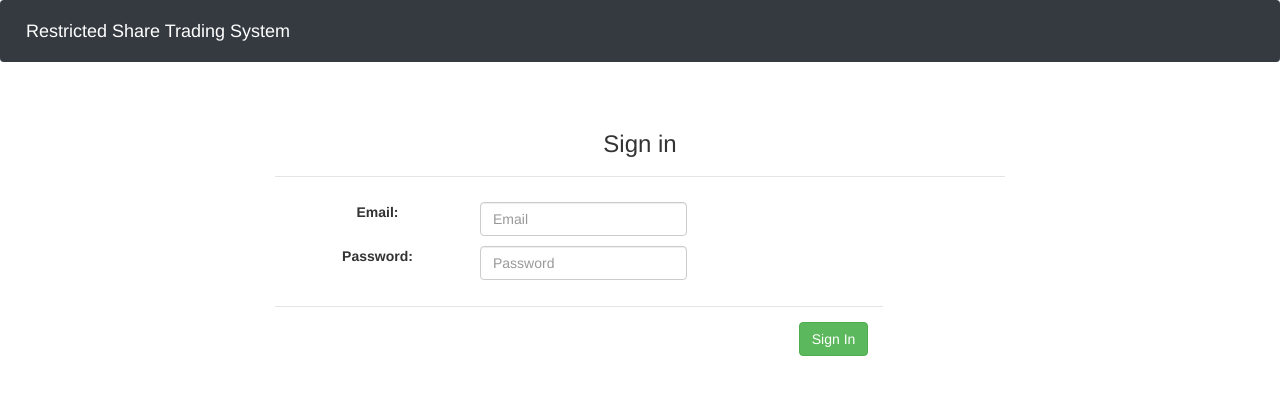
After one commit to yonadav-labs/stock, a Django app: template templates/login.html in a window 1280 px wide. The commit adds this page. Shown: the top 395 px of the page. Run offline with Django 3.2, Linux system fonts and the light colour scheme; the template is opened without the code that fills it, so the values that code supplies are empty; parts of the project's set-up code (start-up, migrations or seed data) failed here and were passed over; some libraries are stand-ins or nearby versions.

Commit message:
add pseudo login

```diff
--- a/general/views.py
+++ b/general/views.py
@@ -13,6 +13,9 @@ from django.forms.models import model_to_dict
 
 from general.models import *
 from general.forms import *
+
+def login(request):
+    return render(request, 'login.html')
 
 def home(request):
     template = '_stock_list.html' if request.is_ajax() else 'stock_list.html'
--- a/stock/urls.py
+++ b/stock/urls.py
@@ -22,7 +22,8 @@ admin.site.site_header = "Stock Administration"
 
 urlpatterns = [
     url(r'^admin/', admin.site.urls),
-    url(r'^$', home, name="home"),
+    url(r'^home$', home, name="home"),
+    url(r'^$', login, name="login"),
     url(r'^issue_offer/(?P<symbol>.*)', issue_offer, name="issue_offer"),
     url(r'^delete_offer$', delete_offer, name="delete_offer"),
     url(r'^offer_list/(?P<symbol>.*)', offer_list, name="offer_list"),
--- a/templates/base.html
+++ b/templates/base.html
@@ -31,8 +31,15 @@
     {% endblock %}
   </head>
   <body>
-   <nav class="navbar navbar-expand-sm bg-dark navbar-dark">
-    <a class="navbar-brand" href="/">Restricted Share Trading System</a>
+    <nav class="navbar navbar-expand-sm bg-dark navbar-dark">
+      <a class="navbar-brand" href="/home">Restricted Share Trading System</a>
+      <ul class="navbar-nav ml-auto">
+        <li class="nav-item">
+          {% block login %}
+          <a class="nav-link btn-logout" href="/"><i class="fa fa-sign-out"></i> Logout</a>
+          {% endblock %}
+        </li>
+      </ul>
     </nav>
 
     {% block body %}
--- /dev/null
+++ b/templates/login.html
@@ -0,0 +1,49 @@
+{% extends 'base.html' %}
+
+{% block css %}
+{% endblock %}
+
+{% block login %}
+{% endblock %}
+
+{% block body %}
+<div class="container">
+  <div class="row mt-5">
+    <div class="offset-md-2 col-md-8">
+      <div class="modal-header">
+        <h3 class="modal-title">Sign in</h3>
+      </div>
+
+      <!-- Modal body -->
+      <form class="login form-inline ajax-post" method="POST" action="/home">
+      <div class="modal-body">
+          {% csrf_token %}
+          <div class="form-group mt-3" style="width: 100%;">
+              <label class="control-label col-sm-3" for="id_login1">Email:</label>
+              <div class="col-sm-8">
+                  <input id="id_login1" name="email" placeholder="Email" type="email" class="form-control" required="">
+              </div>
+          </div>
+          <div class="form-group mt-3" style="width: 100%;">
+              <label class="control-label col-sm-3" for="id_password">Password:</label>
+              <div class="col-sm-8">
+                  <input id="id_password" name="password" placeholder="Password" type="password" class="input-xlarge form-control" required="">
+              </div>
+          </div>
+          <div class="col-sm-8 offset-sm-3 mt-3">
+            <div class="api-response text-danger"></div>
+          </div>
+      </div>
+
+      <!-- Modal footer -->
+      <div class="modal-footer col-10">
+        <button type="submit" class="btn btn-success">Sign In</button>
+      </div>
+      </form>
+    </div>
+  </div>
+</div>
+{% endblock %}
+
+{% block js %}
+{% endblock %}
```
